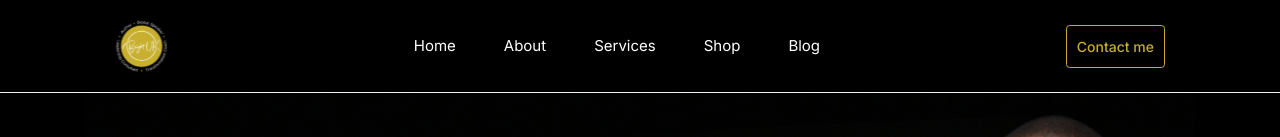
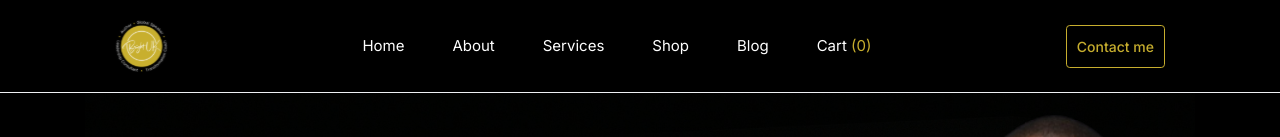
Before and after one commit to harmlessprince/bukporfolio, a Vue app: page / in a window 1280 px wide. Shown: the top 137 px of the page. Built offline with nearby package versions, Linux system fonts and the light colour scheme; no server answers; the database is empty.

Commit message:
added cart store

```diff
--- a/src/components/Books.vue
+++ b/src/components/Books.vue
@@ -30,6 +30,7 @@ onBeforeMount(() => {
             :description="book.summary"
             :price="book.default.price"
             :url="book.image ?? 'https://res.cloudinary.com/chiaka/image/upload/v1711909077/uvqagrnsk8sjzwswwnpz.png'"
+            :id="book.id"
             v-for="(book, index) in store.books"
             :key="index"
           />
--- a/src/components/navigation.vue
+++ b/src/components/navigation.vue
@@ -2,7 +2,9 @@
 import Logo from '@/assets/logo.svg';
 import Container from "@/components/Container.vue";
 import {ref} from 'vue'
+import {useCartStore} from "@/store/cart.store.js";
 
+const cartStore = useCartStore();
 const menuState = ref(false)
 
 const toggleMenu = () => {
@@ -41,6 +43,9 @@ const toggleMenu = () => {
           <li class="mainnav__links">
             <RouterLink class="mainnavlink" to="#">Blog</RouterLink>
           </li>
+          <li class="mainnav__links">
+            <RouterLink class="mainnavlink" to="#">Cart <span class="text-primary">({{cartStore.cartItemCount}})</span></RouterLink>
+          </li>
         </ul>
         <div>
           <RouterLink :to="{ name: 'home'}" class="">
--- a/src/components/productcard.vue
+++ b/src/components/productcard.vue
@@ -1,7 +1,9 @@
 <script setup>
 import Bright1 from '@/assets/bright1.png';
+import {useCartStore} from "@/store/cart.store.js";
 
-const props = defineProps(['title', "url", "price", "description"])
+const cartStore = useCartStore();
+const props = defineProps(['title', "url", "price", "description", "id"])
 </script>
 
 <template>
@@ -29,6 +31,7 @@ const props = defineProps(['title', "url", "price", "description"])
     <div class="flex gap-[1rem]">
       <button
         class="min-w-[13.7rem] grow  h-[4.3rem] bg-primary border border-primary text-secondary text-xsm font-sm rounded-[8px]"
+        @click="cartStore.addToCart({id: props.id, price: props.price, title: props.title})"
       >
         Add to Cart
       </button>
--- a/src/pages/Shop/Products.vue
+++ b/src/pages/Shop/Products.vue
@@ -14,8 +14,8 @@ import Subheading from '@/components/subheading.vue';
   <main class="text-primary">
     <Navigation/>
     <!-- about hero section -->
-     <section class="flex items-center justify-center relative aboutBanner h-[70vh] w-full bg-cover bg-no-repeat" :style="{ 'background-image': 'url(' + AboutBanner + ')' }">
-      <div class="w-[47.7rem] text-basic mx-auto text-center z-[200]">
+     <section class="flex items-center justify-center relative h-[50rem] w-full bg-cover bg-no-repeat" :style="{ 'background-image': 'url(' + AboutBanner + ')' }">
+      <div class="w-[47.7rem] text-basic mx-auto text-center">
         <h1 class="text-forty font-xlg text-basicColor">Shop</h1>
         <div class="font-lg text-basic">
           <span class="text-bannerNavColor">Home</span> <span class="text-primary"> > shop</span>
--- a/src/router/index.js
+++ b/src/router/index.js
@@ -20,7 +20,6 @@ const routes = [
     {path: '/shop/products', component: Products, name: 'products'},
     {path: '/shop/item', component: Item, name: 'item'},
     {path: '/shop/cart', component: Cart, name: 'cart'},
-
     {
         path: "/:pathMatch(.*)*",
         name: "NotFound",
--- /dev/null
+++ b/src/store/cart.store.js
@@ -0,0 +1,36 @@
+import {defineStore} from "pinia";
+import {ref, computed} from "vue";
+import item from "@/pages/Shop/Item.vue";
+
+export const useCartStore = defineStore("cartStores", () => {
+    const items = ref([]) // state
+
+    // const doubleCount = computed(() => count.value * 2)  // getters
+    const cartItemCount = computed(() => items.value.reduce((count, item) => count + item.quantity, 0))
+    const totalAmount = computed(() => items.value.reduce((count, item) => total + item.price * item.quantity, 0))
+
+    function addToCart(product) {
+        const itemInCart = items.value.find((item) => item.id === product.id);
+        if (itemInCart) {
+            itemInCart.quantity++;
+        }else {
+            items.value.push({...product, quantity: 1});
+        }
+    }
+
+    function removeFromCart(product) {
+        items.value = items.value.filter((item) => item.id !== product.id);
+    }
+
+    function clearCart() {
+        items.value = [];
+    }
+    return {
+        items,
+        cartItemCount,
+        totalAmount,
+        addToCart,
+        removeFromCart,
+        clearCart,
+    }
+});
```
